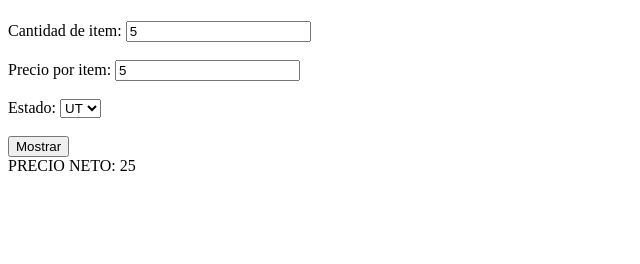
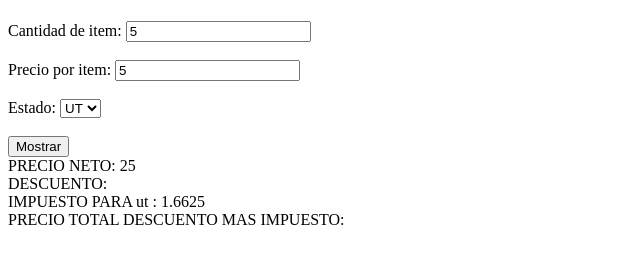
Before and after one commit to AdaiIllanesGutierrez/Rebanadas-de-Totalizador-de-Venta, a website built with Parcel: page index.html in a window 1280 px wide. Both pictures are taken after typing "5", "5" into the empty fields and a click on the input "Mostrar". Shown: the whole page, without its empty margins (0-640 px from the left). Built offline with nearby package versions, Linux system fonts and the light colour scheme.

Commit message:
Mostrar impuesto TX

```diff
--- a/index.html
+++ b/index.html
@@ -34,6 +34,9 @@
      <input type="submit" value="Mostrar" id="mostrar-button" />
     </form>
     <div id="resultado"></div>
+    <div id="resultado2"></div>
+    <div id="resultado3"></div>
+    <div id="resultado4"></div>
     <script type="module" src="./src/presenter.js"></script>
 
 </body>
--- /dev/null
+++ b/src/preTotal.js
@@ -0,0 +1,6 @@
+function preTotal(a,b) {
+
+    return a+b
+  }
+
+  export default preTotal;
--- a/src/presenter.js
+++ b/src/presenter.js
@@ -5,7 +5,9 @@ const first = document.querySelector("#item");
 const div = document.querySelector("#resultado");
 const form = document.querySelector("#items-form");
 const estado = document.querySelector("#estado");
-
+const div2 = document.querySelector("#resultado2");
+const div3 = document.querySelector("#resultado3");
+const div4 = document.querySelector("#resultado4");
 const itempre=document.querySelector("#precioitem");
 
 form.addEventListener("submit", (event) => {
@@ -13,7 +15,9 @@ form.addEventListener("submit", (event) => {
   const firstnumber=Number.parseInt(first.value);
   const secondnumber=Number.parseInt(itempre.value);
  div.innerHTML="PRECIO NETO: "+ preNeto(firstnumber,secondnumber);
-
+ div2.innerHTML="DESCUENTO: ";
+ div3.innerHTML="IMPUESTO PARA "+estado.value + " : "+ Mostrar(estado.value)*preNeto(firstnumber,secondnumber);
+ div4.innerHTML="PRECIO TOTAL DESCUENTO MAS IMPUESTO: ";
   //div.innerHTML = "cantidad de items " + first.value+ " precio item "+ itempre.value+" porcentaje: " + Mostrar(estado.value) ;
 
 });
```
Also changed, not shown: dist/index.html, 2 other files.
